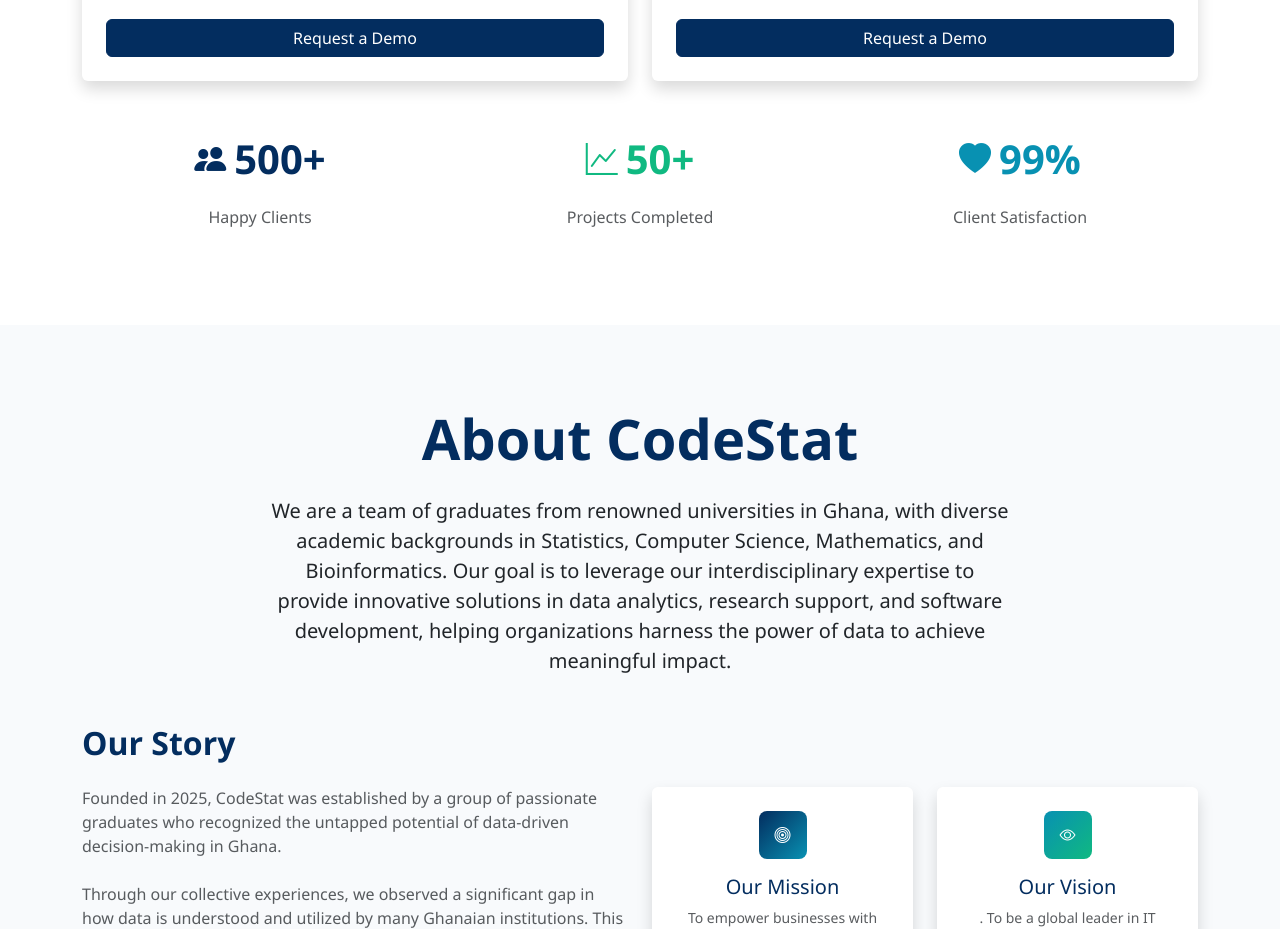
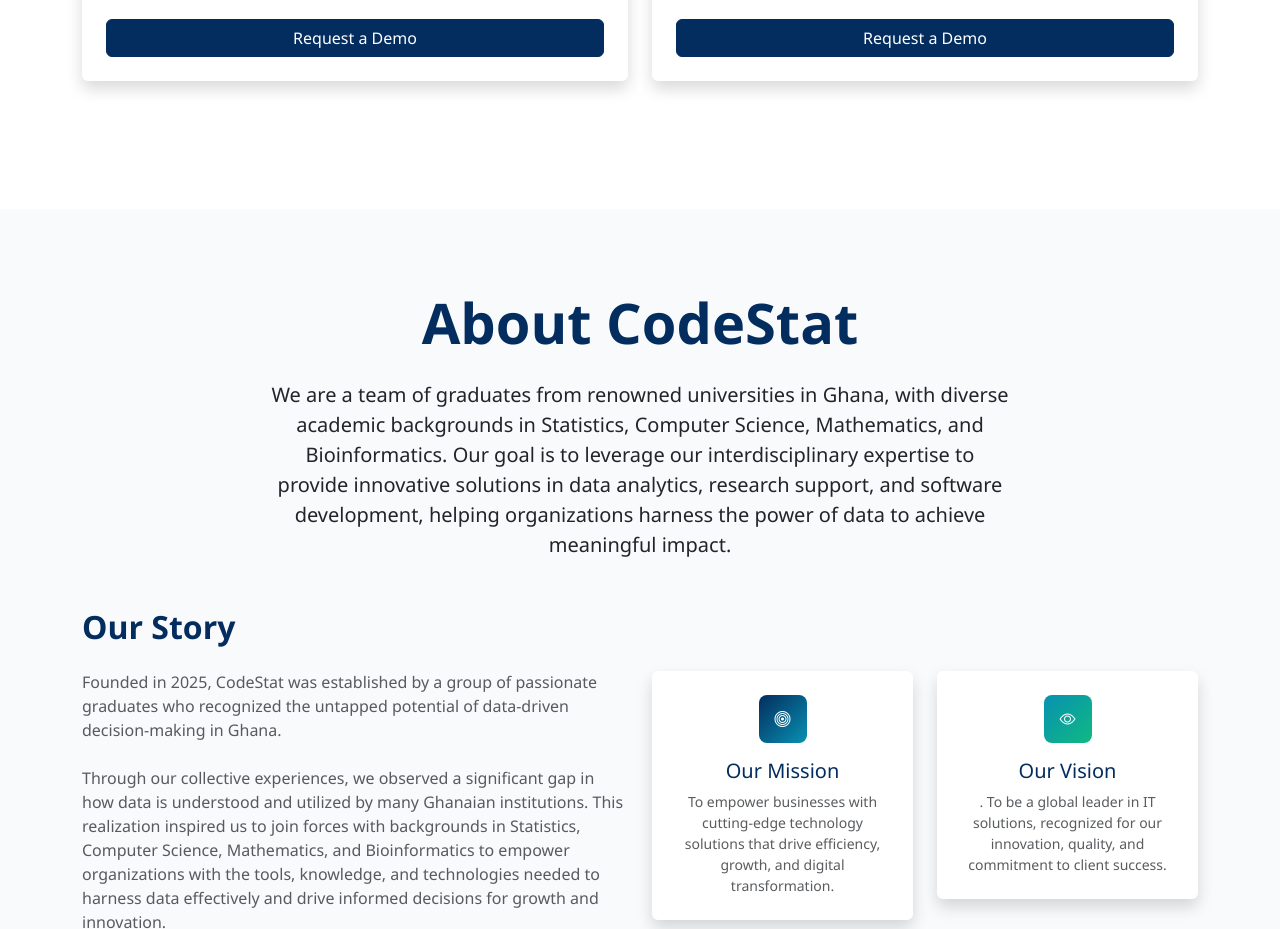
Before and after one commit to codestatresearchhub-hash/codestat, a plain HTML site: page index.html in a window 1280 px wide. Shown: the part 3020-3949 px from the top of the page. Drawn offline with nearby package versions, Linux system fonts and the light colour scheme.

Commit message:
Update index.html

```diff
--- a/index.html
+++ b/index.html
@@ -439,7 +439,7 @@
       </div>
 
       <!-- Stats -->
-      <div class="row text-center">
+      <div class="row text-center" hidden>
         <div class="col-md-4">
           <div class="d-flex align-items-center justify-content-center mb-3">
             <i class="bi bi-people-fill text-primary-custom me-2" style="font-size: 2rem"></i>
```
